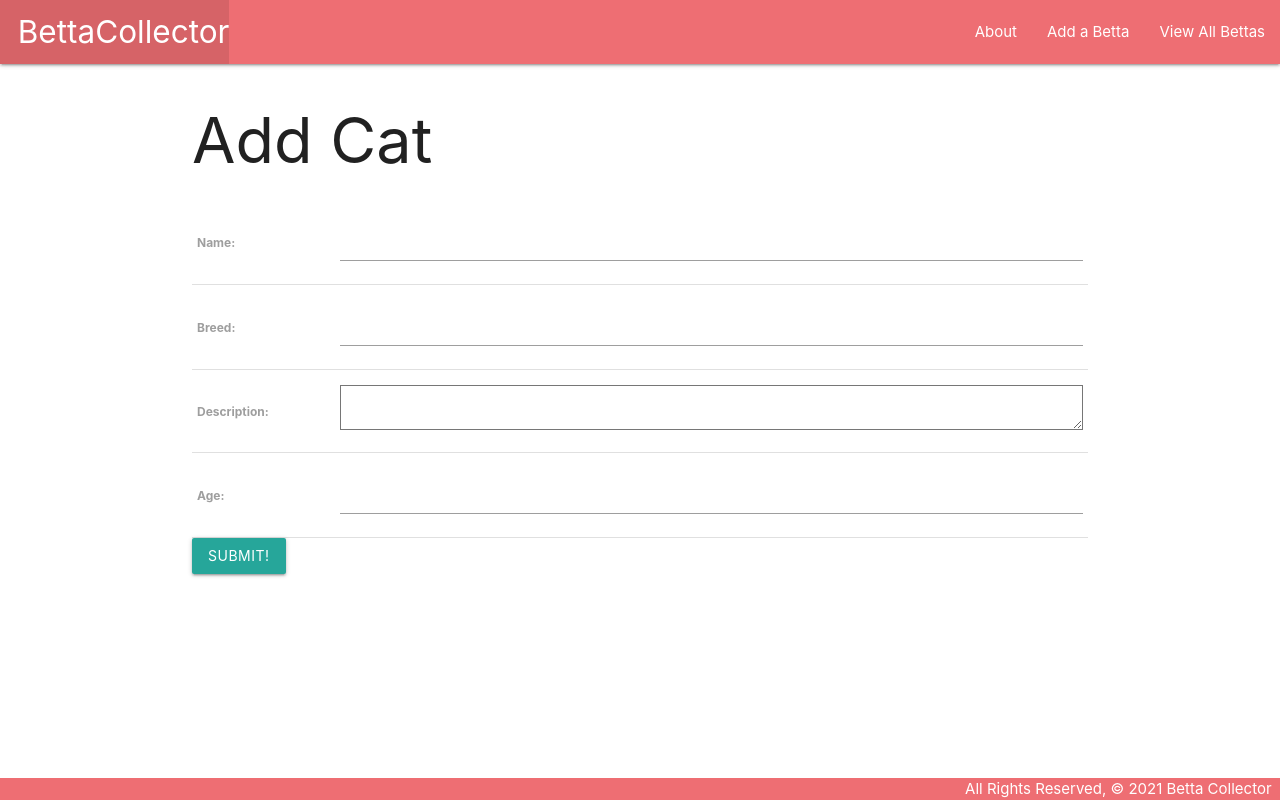
After one commit to MrJaeShin/betacollector, a Django app: page /bettas/create/ in a window 1280 px wide. The commit adds this page. Run offline with Django 3.2, Linux system fonts and the light colour scheme.

Commit message:
full crud complete for cat model

```diff
--- a/main_app/models.py
+++ b/main_app/models.py
@@ -1,4 +1,5 @@
 from django.db import models
+from django.urls import reverse
 
 # Create your models here.
 class Betta(models.Model):
@@ -9,3 +10,6 @@ class Betta(models.Model):
 
     def __string__(self):
         return self.name
+
+    def get_absolute_url(self):
+        return reverse('detail', kwargs={'betta_id': self.id})
--- a/main_app/templates/base.html
+++ b/main_app/templates/base.html
@@ -18,8 +18,9 @@
           <li><a href="/" class="left brand-logo">&nbsp;&nbsp;BettaCollector</a></li>
         </ul>
         <ul class="right">
-          <li><a href="/about">About</a></li>
-          <li><a href="/bettas">View All Bettas</a></li>
+          <li><a href="{% url 'about' %}">About</a></li>
+          <li><a href="{% url 'bettas_create' %}">Add a Betta</a></li>
+          <li><a href="{% url 'index' %}">View All Bettas</a></li>
         </ul>
       </div>
     </nav>
--- /dev/null
+++ b/main_app/templates/main_app/betta_form.html
@@ -0,0 +1,17 @@
+{% extends 'base.html' %} {% block content  %}
+
+{% if object %}
+<h1>Edit <span class="teal-text">{{ object.name }}</span></h1>
+{% else %}
+<h1>Add Cat</h1>
+{% endif %}
+
+<form action="" method="POST">
+    {% csrf_token %}
+    <table>
+        {{ form.as_table }}
+    </table>
+    <input type="submit" value="Submit!" class="btn" />
+</form>
+
+{% endblock  %}
--- a/main_app/urls.py
+++ b/main_app/urls.py
@@ -5,5 +5,8 @@ urlpatterns = [
     path('', views.home, name='home'),
     path('about/', views.about, name='about'),
     path('bettas/', views.bettas_index, name='index'),
-    path('bettas/<int:betta_id>/', views.bettas_detail, name='detail')
+    path('bettas/<int:betta_id>/', views.bettas_detail, name='detail'),
+    path('bettas/create/', views.BettaCreate.as_view(), name='bettas_create'),
+    path('bettas/<int:pk>/update', views.BettaUpdate.as_view(), name='bettas_update'),
+    path('bettas/<int:pk>/delete', views.BettaDelete.as_view(), name='bettas_delete'),
 ]
--- a/main_app/views.py
+++ b/main_app/views.py
@@ -1,5 +1,6 @@
 from django.shortcuts import render
 from .models import Betta
+from django.views.generic.edit import CreateView, UpdateView, DeleteView
 
 def home(request):
     return render(request, 'home.html')
@@ -14,3 +15,15 @@ def bettas_index(request):
 def bettas_detail(request, betta_id):
     betta = Betta.objects.get(id=betta_id)
     return render(request, 'bettas/detail.html', {'betta': betta})
+
+class BettaCreate(CreateView):
+    model = Betta
+    fields = '__all__'
+
+class BettaUpdate(UpdateView):
+    model = Betta
+    fields = ['breed', 'description', 'age']
+
+class BettaDelete(DeleteView):
+    model = Betta
+    success_url = '/bettas/'
```
Also changed, not shown: main_app/templates/bettas/detail.html (+7 -0 lines), main_app/templates/main_app/betta_confirm_delete.html (added, +11 -0 lines).
